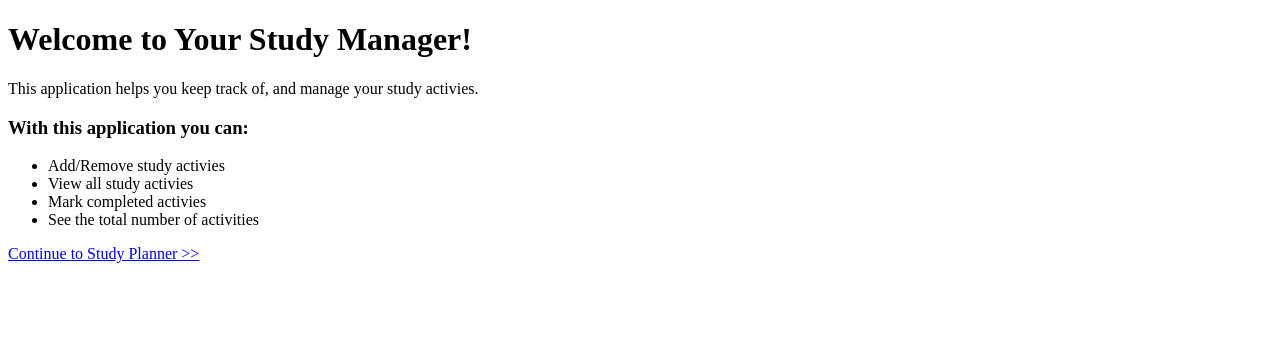
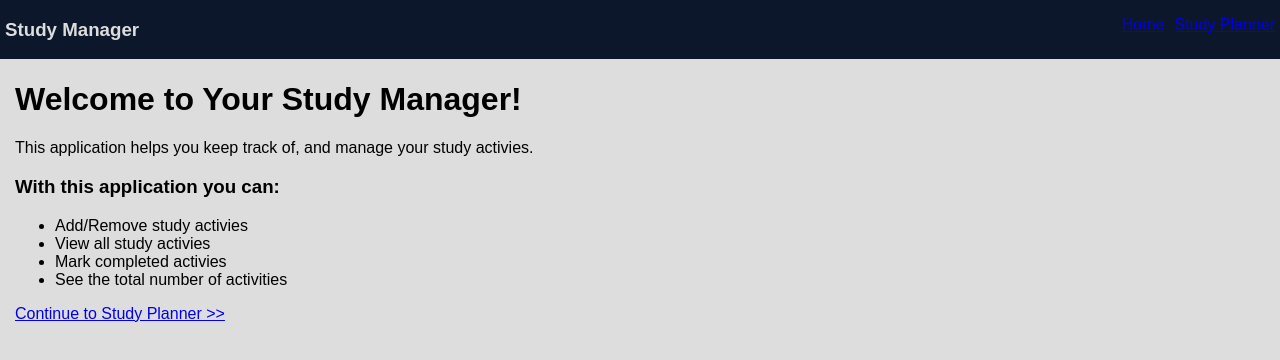
Before and after one commit to LJPCODESTUDIO/student-study-manager, a React (Vite) app: page / in a window 1280 px wide. Shown: the top 360 px of the page. Built offline with nearby package versions, Linux system fonts and the light colour scheme.

Commit message:
Added Nav Bar
- Added a nav bar to all pages
- Added some CSS styling

```diff
--- a/src/App.css
+++ b/src/App.css
@@ -0,0 +1,30 @@
+:root {
+  --primary: #dddddd;
+  --secondary: #0c172c;
+  --secondary-font: #dddddd;
+}
+
+body {
+  font-family: Arial, Helvetica, sans-serif;
+  margin: 0;
+  color: var(--font-color);
+  background-color: var(--primary);
+}
+
+nav {
+  display: flex;
+  justify-content: space-between;
+  background-color: var(--secondary);
+  color: var(--secondary-font);
+  padding: 0 5px;
+}
+
+nav ul {
+  display: flex;
+  gap: 10px;
+  list-style: none;
+}
+
+.page-body {
+  padding: 0 15px;
+}
--- a/src/App.jsx
+++ b/src/App.jsx
@@ -1,4 +1,4 @@
-import { BrowserRouter, Routes, Route } from 'react-router';
+import { BrowserRouter, Routes, Route, Link } from 'react-router';
 import Home from './pages/Home';
 import StudyPlanner from './pages/StudyPlanner';
 import './App.css';
@@ -6,6 +6,14 @@ import './App.css';
 function App() {
   return (
     <BrowserRouter>
+      <nav>
+        <h3>Study Manager</h3>
+        <ul>
+          <li><Link to="/">Home</Link></li>
+          <li><Link to="/StudyPlanner">Study Planner</Link></li>
+        </ul>
+      </nav>
+
       <Routes>
         <Route path='/' element={<Home />} />
         <Route path='/StudyPlanner' element={<StudyPlanner />} />
--- a/src/pages/Home.jsx
+++ b/src/pages/Home.jsx
@@ -2,7 +2,7 @@ import { Link } from "react-router-dom";
 
 function Home() {
   return (
-    <div>
+    <div class="page-body">
       <h1>Welcome to Your Study Manager!</h1>
       <p>This application helps you keep track of, and manage your study activies.</p>
       <div className="feature-box">
--- a/src/pages/StudyPlanner.jsx
+++ b/src/pages/StudyPlanner.jsx
@@ -2,7 +2,7 @@ import StudyForm from "../components/StudyForm";
 
 function StudyPlanner() {
   return (
-    <div>
+    <div className="page-body">
       <div className="box">
         <div className="box-item"><StudyForm /></div>
         <div className="box-item">Total number of Study Activities: 0</div>
```
